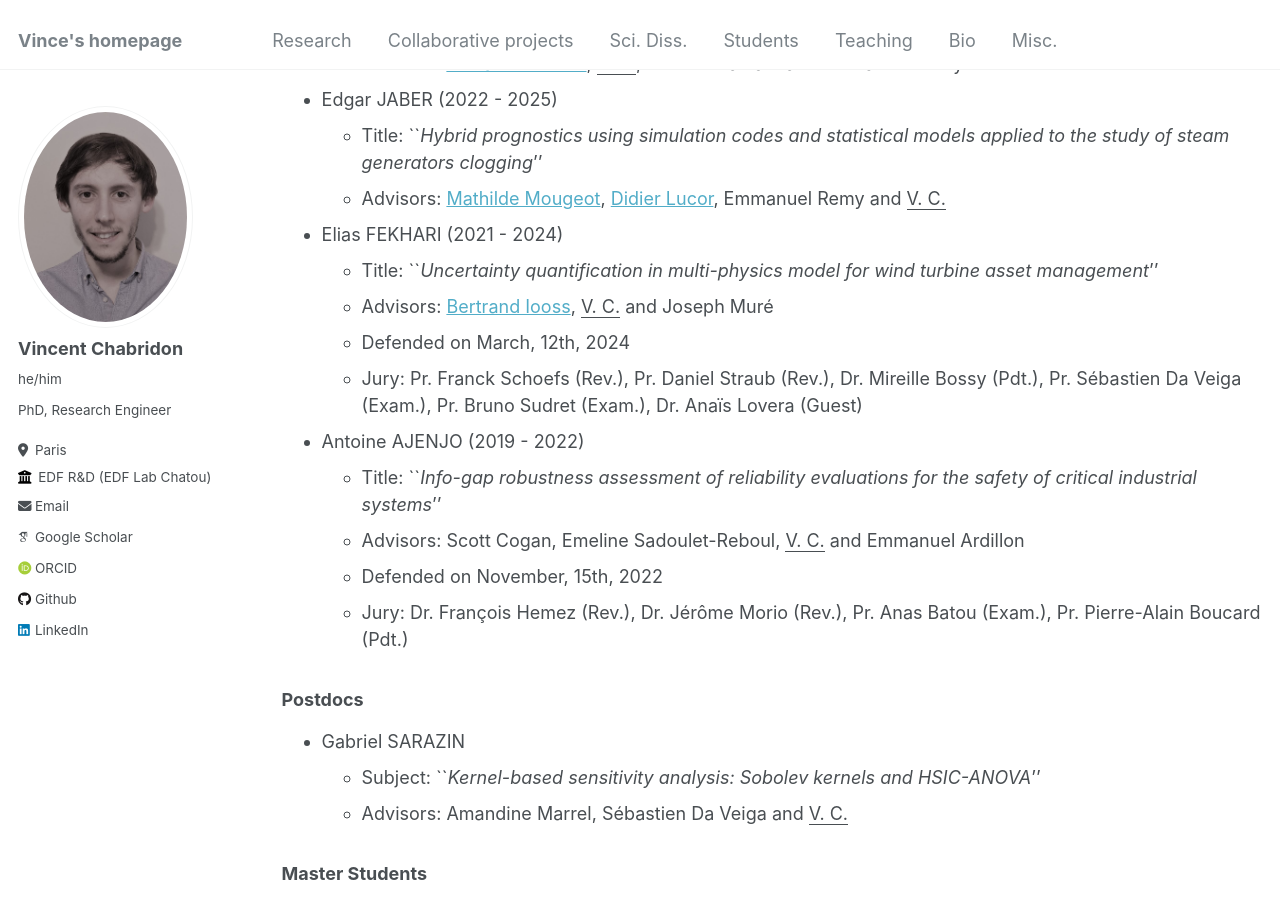
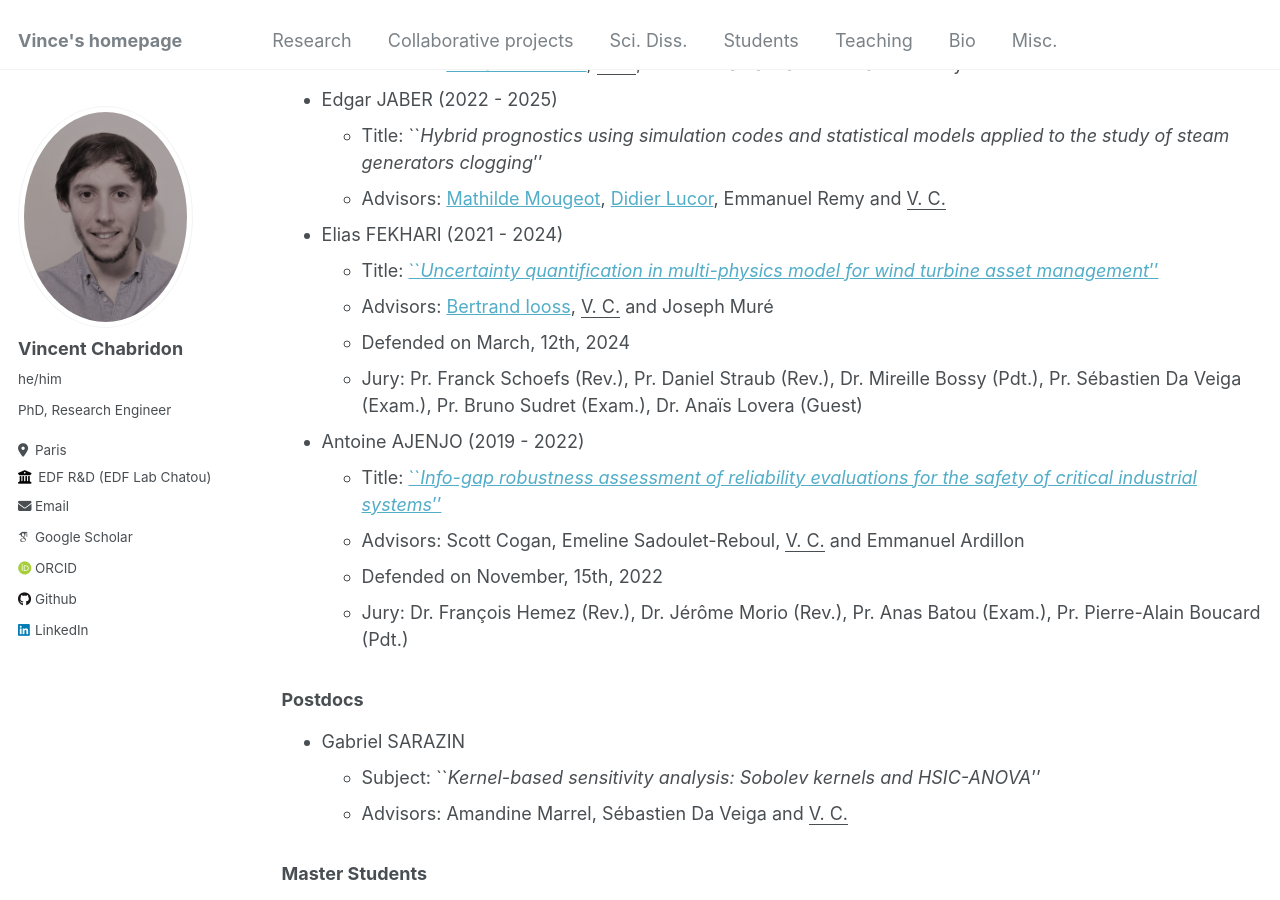
Before and after one commit to vchabri/vchabri.github.io, a Jekyll site: the page built from _pages/students.md, in a window 1280 px wide and 900 px high, scrolled down 331 px. Built offline with Jekyll 4.4.1, drawn with Linux system fonts in a browser that asks for light colours; some web fonts are replaced; part of the change alters nothing that is shown.

```diff
--- a/_pages/students.md
+++ b/_pages/students.md
@@ -16,12 +16,12 @@ If I have, please let me know by emailing me directly (see Contact info on Vince
   - Title: ``_Hybrid prognostics using simulation codes and statistical models applied to the study of steam generators clogging_''
   - Advisors: [Mathilde Mougeot](https://sites.google.com/site/mougeotmathilde/), [Didier Lucor](https://perso.lisn.upsaclay.fr/lucor/), Emmanuel Remy and <ins> V. C.</ins>
 * Elias FEKHARI (2021 - 2024)
-  - Title: ``_Uncertainty quantification in multi-physics model for wind turbine asset management_''
+  - Title: [``_Uncertainty quantification in multi-physics model for wind turbine asset management_''](https://theses.hal.science/tel-04617148)
   - Advisors: [Bertrand Iooss](https://biooss1.wixsite.com/bertrand), <ins> V. C.</ins> and Joseph Muré
   - Defended on March, 12th, 2024
   - Jury: Pr. Franck Schoefs (Rev.), Pr. Daniel Straub (Rev.), Dr. Mireille Bossy (Pdt.), Pr. Sébastien Da Veiga (Exam.), Pr. Bruno Sudret (Exam.), Dr. Anaïs Lovera (Guest)
 * Antoine AJENJO (2019 - 2022)
-  - Title: ``_Info-gap robustness assessment of reliability evaluations for the safety of critical industrial systems_''
+  - Title: [``_Info-gap robustness assessment of reliability evaluations for the safety of critical industrial systems_''](https://theses.hal.science/tel-04083789)
   - Advisors: Scott Cogan, Emeline Sadoulet-Reboul, <ins> V. C.</ins> and Emmanuel Ardillon
   - Defended on November, 15th, 2022
   - Jury: Dr. François Hemez (Rev.), Dr. Jérôme Morio (Rev.), Pr. Anas Batou (Exam.), Pr. Pierre-Alain Boucard (Pdt.)
```
